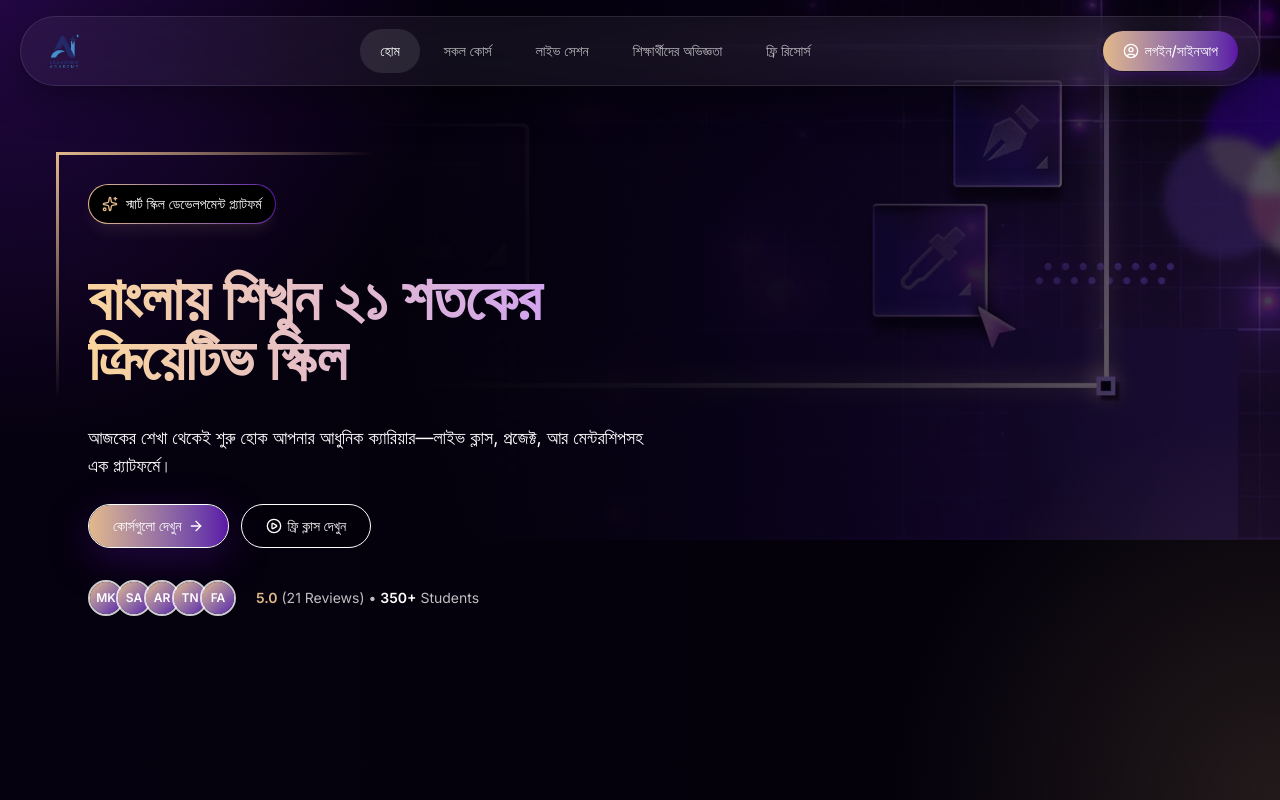
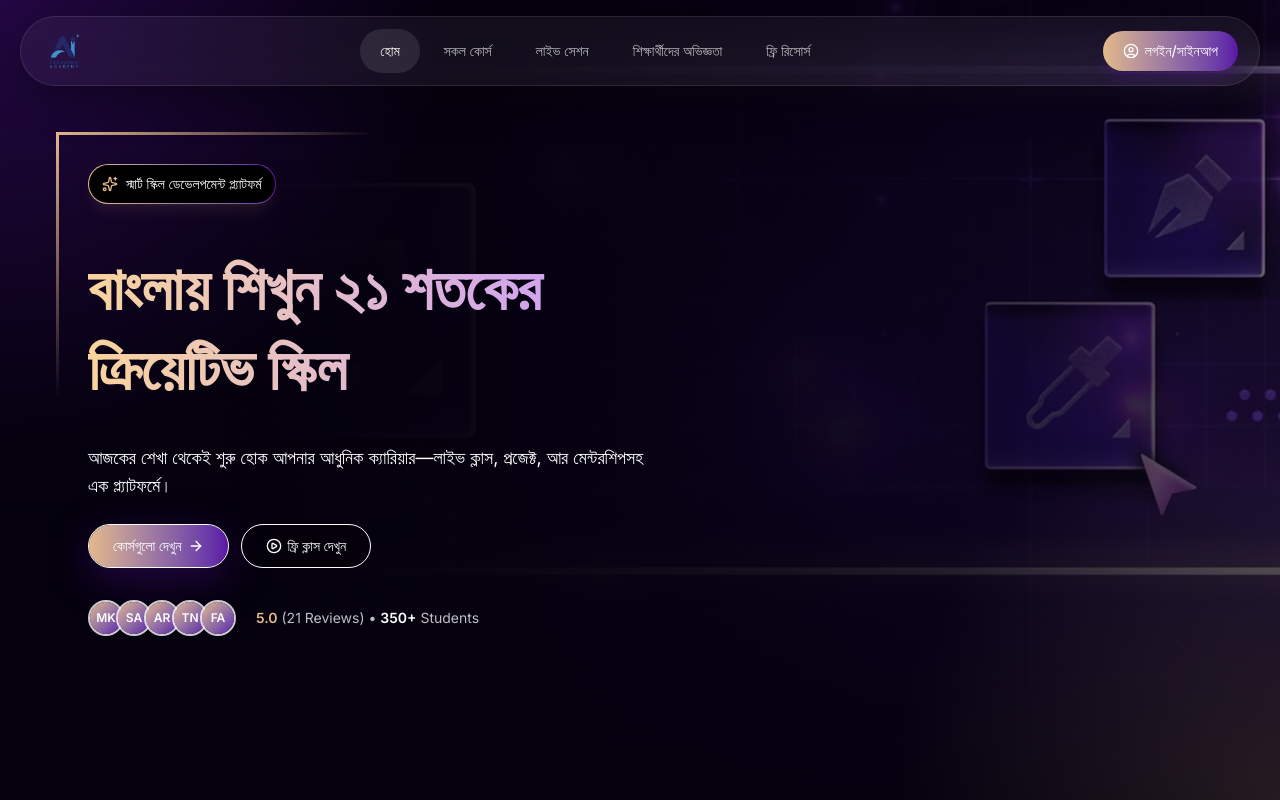
Before and after one commit to gmitsolution3/ai-learning-academy, a Next.js app: page / in a window 1280 px wide. Built offline with nearby package versions, Linux system fonts and the light colour scheme.

Commit message:
banner design updated

```diff
--- a/app/globals.css
+++ b/app/globals.css
@@ -50,11 +50,11 @@
   --radius-4xl: calc(var(--radius) * 2.6);
 }
 
-/* #05010f background */
+/* # background */
 
 :root {
   color-scheme: dark;
-  --background: #000000;
+  --background: #05010f;
   --foreground: #f7f1ff;
   --card: rgba(14, 6, 24, 0.92);
   --card-foreground: #f7f1ff;
@@ -89,7 +89,7 @@
 }
 
 .dark {
-  --background: #000000;
+  --background: #05010f;
   --foreground: #f7f1ff;
   --card: rgba(14, 6, 24, 0.92);
   --card-foreground: #f7f1ff;
--- a/components/Banner.tsx
+++ b/components/Banner.tsx
@@ -19,14 +19,17 @@ const learners = [
 export default function Banner() {
   return (
     <section className="relative w-full">
+      {/* Background Image with bottom fade mask */}
       <div
         aria-hidden
         className="absolute inset-0"
         style={{
           backgroundImage: "url('/hero-background.png')",
           backgroundPosition: "top center",
-          backgroundSize: "contain",
+          backgroundSize: "cover",
           backgroundRepeat: "no-repeat",
+          maskImage: "linear-gradient(to bottom, black 0%, black 60%, transparent 100%)",
+          WebkitMaskImage: "linear-gradient(to bottom, black 0%, black 60%, transparent 100%)",
         }}
       />
       <div className="absolute inset-0 bg-[linear-gradient(90deg,rgba(5,1,15,0.94)_0%,rgba(5,1,15,0.82)_42%,rgba(5,1,15,0.58)_100%)]" />
@@ -48,7 +51,7 @@ export default function Banner() {
           </div>
 
           <div className="space-y-4">
-            <h1 className="bg-gradient-to-r from-[#F9D49B] to-[#C994FF] bg-clip-text text-transparent text-4xl font-black lg:text-6xl py-5">
+            <h1 className="bg-gradient-to-r from-[#F9D49B] to-[#C994FF] bg-clip-text text-transparent text-4xl font-black lg:text-6xl py-5 leading-20">
               বাংলায় শিখুন ২১ শতকের <br /> ক্রিয়েটিভ স্কিল
             </h1>
             <p className="max-w-xl text-base leading-7 text-white sm:text-lg">
```
